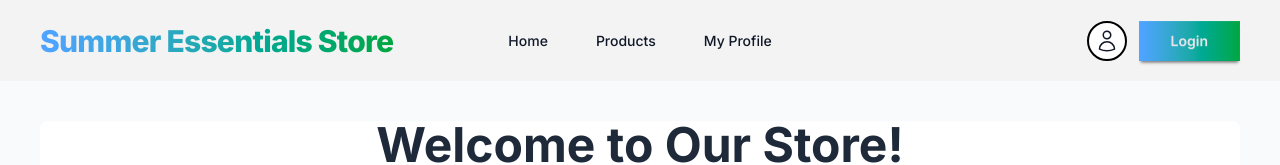
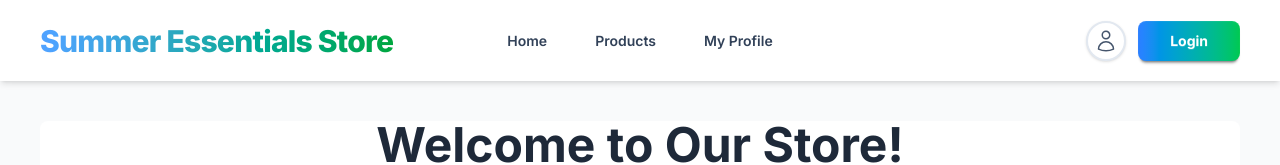
Before and after one commit to coderprotap67/Sun-Cart, a Next.js app: page / in a window 1280 px wide. Shown: the top 165 px of the page. Built offline with nearby package versions, Linux system fonts and the light colour scheme.

Commit message:
navabr change

```diff
--- a/src/app/page.js
+++ b/src/app/page.js
@@ -3,7 +3,6 @@ import ProductCard from "@/components/ProductCard";
 import products from "@/data/products.json";
 
 export default function Home() {
-  // ১. এখানে স্লাইস ব্যবহার করে শুধু ৩টি জনপ্রিয় প্রোডাক্ট নেওয়া হয়েছে
   const popularProducts = products.slice(0, 3);
 
   return (
--- a/src/components/Navbar.jsx
+++ b/src/components/Navbar.jsx
@@ -1,10 +1,12 @@
 import Link from "next/link";
 
 export default function Navbar() {
+  // যেহেতু আপনি BetterAuth ব্যবহার করছেন, পরে এখানে ইউজার ডাটা ফেচ করবেন
   const user = null;
 
   return (
-    <div className="navbar bg-[#F3F3F3] px-10 py-4">
+    /* bg-white এবং shadow-md যোগ করা হয়েছে যাতে কালো ব্যাকগ্রাউন্ডেও নেভবারটি স্পষ্ট থাকে */
+    <div className="navbar bg-white sticky top-0 z-50 px-10 py-4 shadow-md">
       <div className="navbar-start">
         <Link href="/" className="text-3xl font-extrabold tracking-tight">
           <span className="bg-clip-text text-transparent bg-gradient-to-r from-blue-400 to-green-600">
@@ -14,17 +16,19 @@ export default function Navbar() {
       </div>
 
       <div className="navbar-center hidden lg:flex">
-        <ul className="menu menu-horizontal px-1 gap-6 text-navy to-blue-400-600 font-medium">
-          <li><Link href="/">Home</Link></li>
-          <li><Link href="/products">Products</Link></li>
-          <li><Link href="/my-profile">My Profile</Link></li>
+        {/* 'to-blue-400-600' ভুল ক্লাসটি সরিয়ে 'text-slate-700' দেওয়া হয়েছে */}
+        <ul className="menu menu-horizontal px-1 gap-6 text-slate-700 font-semibold">
+          <li><Link href="/" className="hover:text-blue-500 transition-colors">Home</Link></li>
+          <li><Link href="/products" className="hover:text-blue-500 transition-colors">Products</Link></li>
+          <li><Link href="/my-profile" className="hover:text-blue-500 transition-colors">My Profile</Link></li>
         </ul>
       </div>
 
       <div className="navbar-end gap-3">
         <div className="flex items-center gap-3">
-          <div className="w-10 h-10 rounded-full border-2 border-black flex items-center justify-center overflow-hidden bg-white">
-            <svg xmlns="http://www.w3.org/2000/svg" fill="none" viewBox="0 0 24 24" strokeWidth={1.5} stroke="currentColor" className="w-6 h-6">
+          {/* প্রোফাইল আইকন কন্টেইনার */}
+          <div className="w-10 h-10 rounded-full border-2 border-slate-200 flex items-center justify-center overflow-hidden bg-white shadow-sm">
+            <svg xmlns="http://www.w3.org/2000/svg" fill="none" viewBox="0 0 24 24" strokeWidth={1.5} stroke="currentColor" className="w-6 h-6 text-slate-600">
               <path strokeLinecap="round" strokeLinejoin="round" d="M15.75 6a3.75 3.75 0 1 1-7.5 0 3.75 3.75 0 0 1 7.5 0ZM4.501 20.118a7.5 7.5 0 0 1 14.998 0A17.933 17.933 0 0 1 12 21.75c-2.676 0-5.216-.584-7.499-1.632Z" />
             </svg>
           </div>
@@ -32,7 +36,7 @@ export default function Navbar() {
           {!user && (
             <Link
               href="/auth/register"
-              className="btn btn-neutral rounded-none px-8 bg-gradient-to-r from-blue-400 to-green-600 border-none"
+              className="btn btn-neutral rounded-lg px-8 bg-gradient-to-r from-blue-500 to-green-500 hover:from-blue-600 hover:to-green-600 border-none text-white font-bold transition-all"
             >
               Login
             </Link>
```
